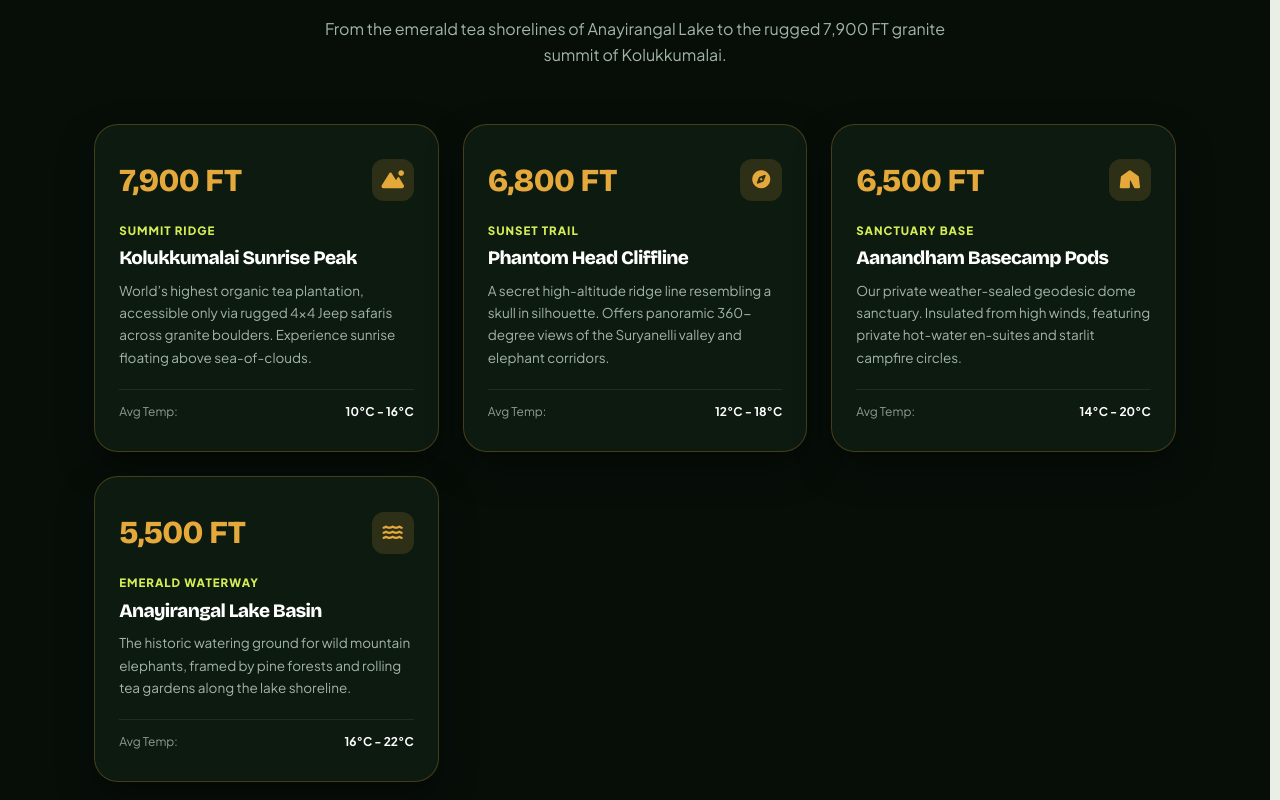
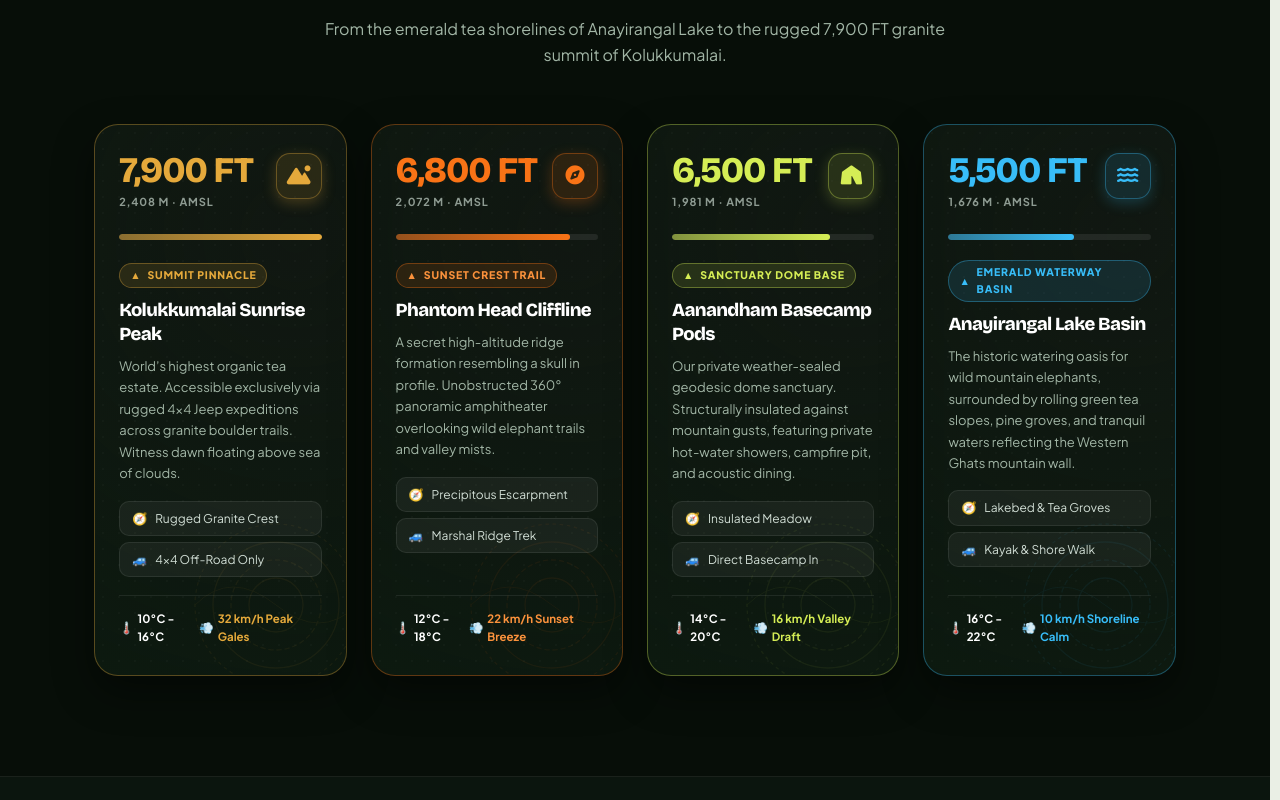
Before and after one commit to AmanTShekar/aanandham.go, a Next.js app: page /about in a window 1280 px wide. Shown: the part 2040-2840 px from the top of the page. Built offline with nearby package versions, Linux system fonts and the light colour scheme.

Commit message:
feat: design bespoke Topographic Altitude Spectrum expedition meter cards with gradient gauges, contour overlays, and terrain spec pills

```diff
--- a/src/app/about/page.jsx
+++ b/src/app/about/page.jsx
@@ -49,36 +49,88 @@ const stickyReveal = {
 // ── 1. ELEVATION TIERS & TERRAIN PROFILE ──
 const ELEVATION_TIERS = [
     {
+        id: 'tier-7900',
         altitude: '7,900 FT',
+        elevationMeters: '2,408 M',
+        meterPercent: 100,
         name: 'Kolukkumalai Sunrise Peak',
-        badge: 'SUMMIT RIDGE',
-        desc: 'World’s highest organic tea plantation, accessible only via rugged 4x4 Jeep safaris across granite boulders. Experience sunrise floating above sea-of-clouds.',
+        badge: 'SUMMIT PINNACLE',
+        badgeColor: '#E5A93B',
+        accentColor: '#E5A93B',
+        accentBg: 'rgba(229, 169, 59, 0.12)',
+        borderTint: 'rgba(229, 169, 59, 0.35)',
+        glowColor: 'rgba(229, 169, 59, 0.25)',
+        terrainType: 'Rugged Granite Crest',
+        access: '4x4 Off-Road Only',
+        atmosphere: 'Sea of Clouds · High Mist',
+        desc: 'World’s highest organic tea estate. Accessible exclusively via rugged 4x4 Jeep expeditions across granite boulder trails. Witness dawn floating above sea of clouds.',
         temp: '10°C - 16°C',
-        icon: 'fa-solid fa-mountain-sun'
+        wind: '32 km/h Peak Gales',
+        icon: 'fa-solid fa-mountain-sun',
+        coord: '10.0834° N, 77.2144° E'
     },
     {
+        id: 'tier-6800',
         altitude: '6,800 FT',
+        elevationMeters: '2,072 M',
+        meterPercent: 86,
         name: 'Phantom Head Cliffline',
-        badge: 'SUNSET TRAIL',
-        desc: 'A secret high-altitude ridge line resembling a skull in silhouette. Offers panoramic 360-degree views of the Suryanelli valley and elephant corridors.',
+        badge: 'SUNSET CREST TRAIL',
+        badgeColor: '#FB923C',
+        accentColor: '#F97316',
+        accentBg: 'rgba(249, 115, 22, 0.12)',
+        borderTint: 'rgba(249, 115, 22, 0.35)',
+        glowColor: 'rgba(249, 115, 22, 0.25)',
+        terrainType: 'Precipitous Escarpment',
+        access: 'Marshal Ridge Trek',
+        atmosphere: 'Golden Hour Silhouette',
+        desc: 'A secret high-altitude ridge formation resembling a skull in profile. Unobstructed 360° panoramic amphitheater overlooking wild elephant trails and valley mists.',
         temp: '12°C - 18°C',
-        icon: 'fa-solid fa-compass'
+        wind: '22 km/h Sunset Breeze',
+        icon: 'fa-solid fa-compass',
+        coord: '10.0612° N, 77.1895° E'
     },
     {
+        id: 'tier-6500',
         altitude: '6,500 FT',
+        elevationMeters: '1,981 M',
+        meterPercent: 78,
         name: 'Aanandham Basecamp Pods',
-        badge: 'SANCTUARY BASE',
-        desc: 'Our private weather-sealed geodesic dome sanctuary. Insulated from high winds, featuring private hot-water en-suites and starlit campfire circles.',
+        badge: 'SANCTUARY DOME BASE',
+        badgeColor: '#D5ED55',
+        accentColor: '#D5ED55',
+        accentBg: 'rgba(213, 237, 85, 0.12)',
+        borderTint: 'rgba(213, 237, 85, 0.35)',
+        glowColor: 'rgba(213, 237, 85, 0.22)',
+        terrainType: 'Insulated Meadow',
+        access: 'Direct Basecamp In',
+        atmosphere: 'Zero Light Stargazing',
+        desc: 'Our private weather-sealed geodesic dome sanctuary. Structurally insulated against mountain gusts, featuring private hot-water showers, campfire pit, and acoustic dining.',
         temp: '14°C - 20°C',
-        icon: 'fa-solid fa-tent'
+        wind: '16 km/h Valley Draft',
+        icon: 'fa-solid fa-tent',
+        coord: '10.0521° N, 77.1789° E'
     },
     {
+        id: 'tier-5500',
         altitude: '5,500 FT',
+        elevationMeters: '1,676 M',
+        meterPercent: 62,
         name: 'Anayirangal Lake Basin',
-        badge: 'EMERALD WATERWAY',
-        desc: 'The historic watering ground for wild mountain elephants, framed by pine forests and rolling tea gardens along the lake shoreline.',
+        badge: 'EMERALD WATERWAY BASIN',
+        badgeColor: '#38BDF8',
+        accentColor: '#38BDF8',
+        accentBg: 'rgba(56, 189, 248, 0.12)',
+        borderTint: 'rgba(56, 189, 248, 0.35)',
+        glowColor: 'rgba(56, 189, 248, 0.22)',
+        terrainType: 'Lakebed & Tea Groves',
+        access: 'Kayak & Shore Walk',
+        atmosphere: 'Rainforest Mist & Fauna',
+        desc: 'The historic watering oasis for wild mountain elephants, surrounded by rolling green tea slopes, pine groves, and tranquil waters reflecting the Western Ghats mountain wall.',
         temp: '16°C - 22°C',
-        icon: 'fa-solid fa-water'
+        wind: '10 km/h Shoreline Calm',
+        icon: 'fa-solid fa-water',
+        coord: '10.0125° N, 77.1560° E'
     }
 ];
 
@@ -764,89 +816,148 @@ export default function AboutPage() {
                         {/* Altitude Scale Grid */}
                         <motion.div
                             variants={staggerContainer}
-                            style={{
-                                display: 'grid',
-                                gridTemplateColumns: 'repeat(auto-fit, minmax(260px, 1fr))',
-                                gap: '24px'
-                            }}
+                            className="altitude-spectrum-grid"
                         >
                             {ELEVATION_TIERS.map((tier, idx) => (
                                 <motion.div
-                                    key={idx}
+                                    key={tier.id || idx}
                                     variants={cardReveal}
+                                    className="altitude-meter-card"
+                                    style={{
+                                        borderColor: tier.borderTint
+                                    }}
                                     whileHover={{
                                         y: -10,
-                                        borderColor: 'rgba(229, 169, 59, 0.6)',
-                                        boxShadow: '0 25px 60px rgba(0,0,0,0.6), 0 0 30px rgba(229, 169, 59, 0.25)'
+                                        borderColor: tier.accentColor,
+                                        boxShadow: `0 25px 60px rgba(0,0,0,0.6), 0 0 30px ${tier.glowColor}`
                                     }}
                                     transition={{ type: 'spring', stiffness: 350, damping: 22 }}
-                                    style={{
-                                        background: '#0D1A10',
-                                        border: '1px solid rgba(229, 169, 59, 0.25)',
-                                        borderRadius: '24px',
-                                        padding: '30px 24px',
-                                        display: 'flex',
-                                        flexDirection: 'column',
-                                        position: 'relative',
-                                        boxShadow: '0 16px 36px rgba(0,0,0,0.4)',
-                                        cursor: 'pointer'
-                                    }}
-                                >
-                                    <div style={{ display: 'flex', justifyContent: 'space-between', alignItems: 'center', marginBottom: '16px' }}>
-                                        <span style={{
+                                >
+                                    {/* Topographic Contour Background Watermark */}
+                                    <svg className="altitude-contour-overlay" viewBox="0 0 200 200" fill="none" xmlns="http://www.w3.org/2000/svg">
+                                        <circle cx="100" cy="100" r="90" stroke="currentColor" strokeWidth="1.5" strokeDasharray="4 4" style={{ color: tier.accentColor }} />
+                                        <circle cx="100" cy="100" r="70" stroke="currentColor" strokeWidth="1.5" style={{ color: tier.accentColor }} />
+                                        <circle cx="100" cy="100" r="50" stroke="currentColor" strokeWidth="1.5" strokeDasharray="6 3" style={{ color: tier.accentColor }} />
+                                        <circle cx="100" cy="100" r="30" stroke="currentColor" strokeWidth="1.5" style={{ color: tier.accentColor }} />
+                                        <path d="M 10 100 Q 50 60 100 100 T 190 100" stroke="currentColor" strokeWidth="1" style={{ color: tier.accentColor }} />
+                                    </svg>
+
+                                    {/* Altitude Header Barometer */}
+                                    <div style={{ display: 'flex', justifyContent: 'space-between', alignItems: 'flex-start', marginBottom: '8px', position: 'relative', zIndex: 2 }}>
+                                        <div>
+                                            <div style={{
                                                 fontFamily: 'var(--font-heading)',
-                                            fontSize: '32px',
-                                            fontWeight: '800',
-                                            color: '#E5A93B',
-                                            letterSpacing: '-0.02em'
+                                                fontSize: 'clamp(28px, 3.2vw, 36px)',
+                                                fontWeight: '800',
+                                                color: tier.accentColor,
+                                                letterSpacing: '-0.03em',
+                                                lineHeight: 1
                                             }}>
                                                 {tier.altitude}
-                                        </span>
-                                        <div style={{
-                                            width: '42px',
-                                            height: '42px',
-                                            borderRadius: '12px',
-                                            background: 'rgba(229, 169, 59, 0.15)',
-                                            color: '#E5A93B',
+                                            </div>
+                                            <div style={{ fontSize: '11px', color: '#8E9B92', fontWeight: '700', letterSpacing: '0.8px', marginTop: '4px' }}>
+                                                {tier.elevationMeters} · AMSL
+                                            </div>
+                                        </div>
+
+                                        <div style={{
+                                            width: '46px',
+                                            height: '46px',
+                                            borderRadius: '14px',
+                                            background: tier.accentBg,
+                                            border: `1px solid ${tier.borderTint}`,
+                                            color: tier.accentColor,
                                             display: 'flex',
                                             alignItems: 'center',
                                             justifyContent: 'center',
-                                            fontSize: '18px'
+                                            fontSize: '19px',
+                                            boxShadow: `0 4px 14px ${tier.glowColor}`
                                         }}>
                                             <i className={tier.icon}></i>
                                         </div>
                                     </div>
 
-                                    <div style={{ fontSize: '11.5px', fontWeight: '800', color: '#D5ED55', letterSpacing: '1px', textTransform: 'uppercase', marginBottom: '6px' }}>
-                                        {tier.badge}
+                                    {/* Topographic Elevation Gauge Bar */}
+                                    <div className="altitude-gauge-track">
+                                        <div
+                                            className="altitude-gauge-fill"
+                                            style={{
+                                                width: `${tier.meterPercent}%`,
+                                                background: `linear-gradient(90deg, ${tier.accentColor}88, ${tier.accentColor})`
+                                            }}
+                                        />
+                                    </div>
+
+                                    {/* Badge & Title */}
+                                    <div style={{ position: 'relative', zIndex: 2 }}>
+                                        <div style={{
+                                            display: 'inline-flex',
+                                            alignItems: 'center',
+                                            gap: '6px',
+                                            background: tier.accentBg,
+                                            border: `1px solid ${tier.borderTint}`,
+                                            borderRadius: '999px',
+                                            padding: '3px 10px',
+                                            fontSize: '10.5px',
+                                            fontWeight: '800',
+                                            color: tier.badgeColor,
+                                            letterSpacing: '0.8px',
+                                            textTransform: 'uppercase',
+                                            marginBottom: '10px'
+                                        }}>
+                                            <span>▲</span>
+                                            <span>{tier.badge}</span>
                                         </div>
 
                                         <h3 style={{
                                             fontFamily: 'var(--font-heading)',
-                                        fontSize: '19px',
+                                            fontSize: '18.5px',
                                             fontWeight: '800',
                                             color: '#FFFFFF',
                                             margin: '0 0 10px',
-                                        lineHeight: 1.25
+                                            lineHeight: 1.3
                                         }}>
                                             {tier.name}
                                         </h3>
 
-                                    <p style={{ fontSize: '13.5px', color: '#A2B6A6', lineHeight: 1.65, margin: '0 0 20px', flex: 1 }}>
+                                        <p style={{ fontSize: '13px', color: '#A2B6A6', lineHeight: 1.65, margin: '0 0 16px' }}>
                                             {tier.desc}
                                         </p>
 
+                                        {/* Dispatch Micro Specs */}
+                                        <div style={{ display: 'flex', flexDirection: 'column', gap: '6px', marginBottom: '18px' }}>
+                                            <div className="altitude-spec-pill">
+                                                <span style={{ color: tier.accentColor }}>🧭</span>
+                                                <span>{tier.terrainType}</span>
+                                            </div>
+                                            <div className="altitude-spec-pill">
+                                                <span style={{ color: tier.accentColor }}>🚙</span>
+                                                <span>{tier.access}</span>
+                                            </div>
+                                        </div>
+                                    </div>
+
+                                    {/* Weather & Barometer Footer */}
                                     <div style={{
                                         marginTop: 'auto',
-                                        paddingTop: '12px',
+                                        paddingTop: '14px',
                                         borderTop: '1px solid rgba(255, 255, 255, 0.08)',
                                         display: 'flex',
+                                        alignItems: 'center',
                                         justifyContent: 'space-between',
-                                        fontSize: '12px',
-                                        color: '#8E9B92'
-                                    }}>
-                                        <span>Avg Temp:</span>
+                                        fontSize: '11.5px',
+                                        color: '#8E9B92',
+                                        position: 'relative',
+                                        zIndex: 2
+                                    }}>
+                                        <div style={{ display: 'flex', alignItems: 'center', gap: '4px' }}>
+                                            <span>🌡️</span>
                                             <strong style={{ color: '#FFFFFF' }}>{tier.temp}</strong>
+                                        </div>
+                                        <div style={{ display: 'flex', alignItems: 'center', gap: '4px' }}>
+                                            <span>💨</span>
+                                            <span style={{ color: tier.badgeColor, fontWeight: '700' }}>{tier.wind}</span>
+                                        </div>
                                     </div>
                                 </motion.div>
                             ))}
--- a/src/app/globals.css
+++ b/src/app/globals.css
@@ -261,6 +261,101 @@ body::-webkit-scrollbar-thumb:active,
   align-items: center;
   justify-content: space-between;
 }
+
+/* ─────────────────────────────────────────────────────────────
+   TOPOGRAPHIC ALTITUDE SPECTRUM CARDS (Bespoke Elevation Meters)
+───────────────────────────────────────────────────────────── */
+.altitude-spectrum-grid {
+  display: grid;
+  grid-template-columns: repeat(4, 1fr);
+  gap: clamp(16px, 2vw, 24px);
+}
+
+@media (max-width: 1140px) {
+  .altitude-spectrum-grid {
+    grid-template-columns: repeat(2, 1fr);
+  }
+}
+
+@media (max-width: 640px) {
+  .altitude-spectrum-grid {
+    grid-template-columns: 1fr;
+    gap: 18px;
+  }
+}
+
+.altitude-meter-card {
+  position: relative;
+  background: radial-gradient(circle at 80% 20%, rgba(255, 255, 255, 0.04) 0%, rgba(13, 26, 16, 0.95) 100%);
+  border-radius: 24px;
+  border: 1px solid rgba(255, 255, 255, 0.1);
+  padding: 28px 24px;
+  display: flex;
+  flex-direction: column;
+  box-shadow: 0 16px 40px rgba(0, 0, 0, 0.45);
+  overflow: hidden;
+  transition: all 0.35s cubic-bezier(0.16, 1, 0.3, 1);
+  transform: translateZ(0);
+}
+
+.altitude-meter-card::before {
+  content: '';
+  position: absolute;
+  inset: 0;
+  background-image: radial-gradient(rgba(255, 255, 255, 0.08) 1px, transparent 1px);
+  background-size: 16px 16px;
+  opacity: 0.25;
+  pointer-events: none;
+}
+
+.altitude-meter-card:hover {
+  transform: translateY(-8px);
+}
+
+.altitude-contour-overlay {
+  position: absolute;
+  right: -20px;
+  bottom: -20px;
+  width: 180px;
+  height: 180px;
+  opacity: 0.06;
+  pointer-events: none;
+  transition: opacity 0.3s ease, transform 0.4s ease;
+}
+
+.altitude-meter-card:hover .altitude-contour-overlay {
+  opacity: 0.12;
+  transform: scale(1.08) rotate(5deg);
+}
+
+.altitude-gauge-track {
+  width: 100%;
+  height: 6px;
+  border-radius: 999px;
+  background: rgba(255, 255, 255, 0.08);
+  position: relative;
+  overflow: hidden;
+  margin: 16px 0 20px;
+}
+
+.altitude-gauge-fill {
+  height: 100%;
+  border-radius: 999px;
+  transition: width 0.8s cubic-bezier(0.16, 1, 0.3, 1);
+}
+
+.altitude-spec-pill {
+  display: flex;
+  align-items: center;
+  gap: 8px;
+  background: rgba(255, 255, 255, 0.05);
+  border: 1px solid rgba(255, 255, 255, 0.08);
+  border-radius: 10px;
+  padding: 7px 12px;
+  font-size: 12px;
+  color: #D1DED5;
+}
+
 /* ─────────────────────────────────────────────────────────────
    RESPONSIVE NAVBAR SYSTEM & MORPHING HAMBURGER
 ───────────────────────────────────────────────────────────── */
```
Lines whose indentation alone changed are shown as unchanged.
